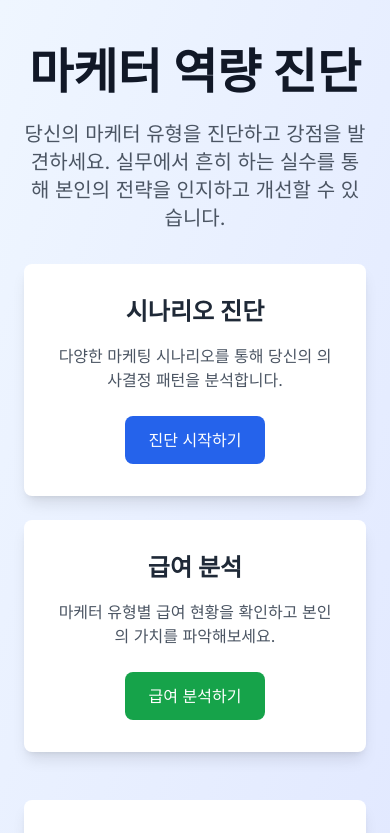
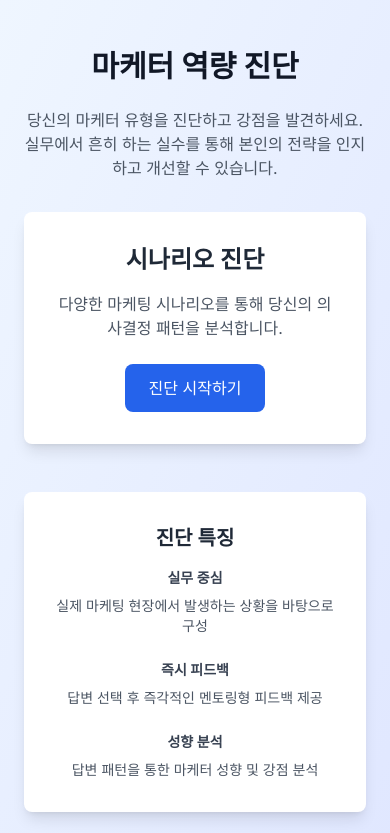
Before and after one commit to osomahong/mkt-simulation, a Next.js app: page / in a window 390 px wide. Shown: the top 833 px of the page. Built offline with nearby package versions, Linux system fonts and the light colour scheme.

Commit message:
모바일 폰트 크기 개선 및 급여 분석 버튼 제거

```diff
--- a/app/page.tsx
+++ b/app/page.tsx
@@ -4,15 +4,15 @@ export default function HomePage() {
   return (
     <div className="min-h-screen bg-gradient-to-br from-blue-50 to-indigo-100 flex items-center justify-center">
       <div className="max-w-4xl mx-auto px-6 py-12 text-center">
-        <h1 className="text-5xl font-bold text-gray-900 mb-6">
+        <h1 className="text-3xl sm:text-4xl md:text-5xl font-bold text-gray-900 mb-6">
           마케터 역량 진단
         </h1>
-        <p className="text-xl text-gray-600 mb-8 max-w-2xl mx-auto">
+        <p className="text-base sm:text-lg md:text-xl text-gray-600 mb-8 max-w-2xl mx-auto">
           당신의 마케터 유형을 진단하고 강점을 발견하세요.
           실무에서 흔히 하는 실수를 통해 본인의 전략을 인지하고 개선할 수 있습니다.
         </p>
 
-        <div className="grid md:grid-cols-2 gap-6 max-w-4xl mx-auto mb-12">
+        <div className="max-w-2xl mx-auto mb-12">
           <div className="bg-white rounded-lg shadow-lg p-8">
             <h2 className="text-2xl font-semibold text-gray-800 mb-4">
               시나리오 진단
@@ -25,21 +25,6 @@ export default function HomePage() {
               className="inline-block bg-blue-600 text-white px-6 py-3 rounded-lg hover:bg-blue-700 transition-colors"
             >
               진단 시작하기
-            </Link>
-          </div>
-
-          <div className="bg-white rounded-lg shadow-lg p-8">
-            <h2 className="text-2xl font-semibold text-gray-800 mb-4">
-              급여 분석
-            </h2>
-            <p className="text-gray-600 mb-6">
-              마케터 유형별 급여 현황을 확인하고 본인의 가치를 파악해보세요.
-            </p>
-            <Link
-              href="/scenarios/salary"
-              className="inline-block bg-green-600 text-white px-6 py-3 rounded-lg hover:bg-green-700 transition-colors"
-            >
-              급여 분석하기
             </Link>
           </div>
         </div>
```
